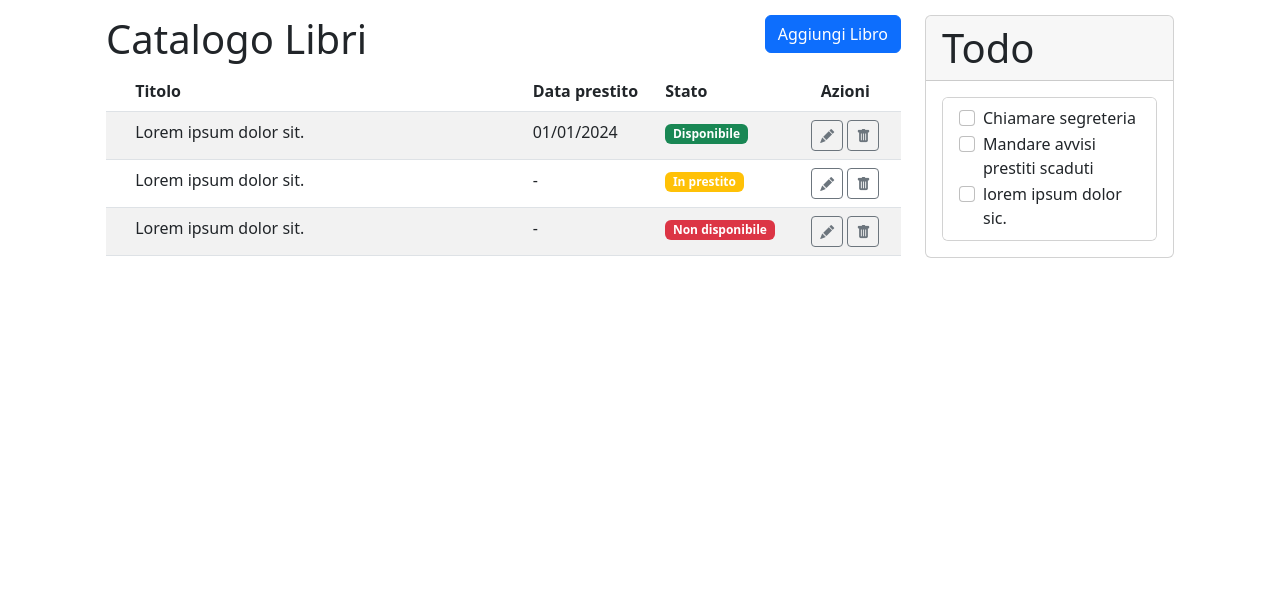
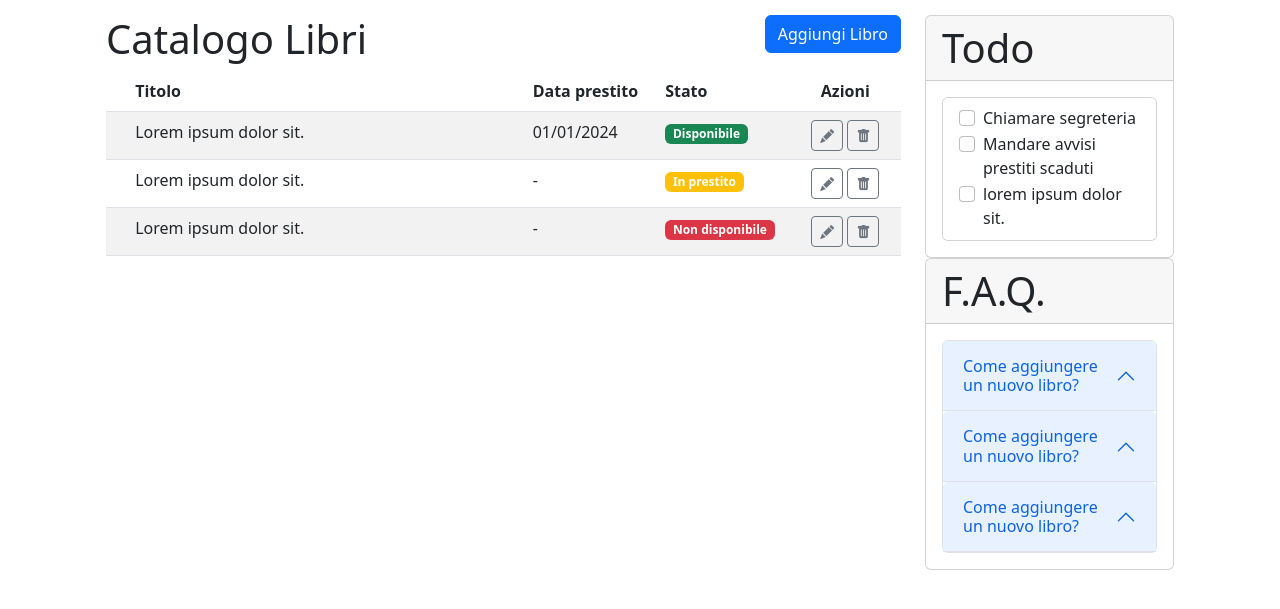
Before and after one commit to MarcoAurelioDeFelicis/html-css-bootstrap-dashboard, a plain HTML site: page index.html in a window 1280 px wide. Shown: the part 81-690 px from the top of the page. Drawn offline with nearby package versions, Linux system fonts and the light colour scheme.

Commit message:
ADD: fine scheda laterale e add commenti

```diff
--- a/index.html
+++ b/index.html
@@ -8,6 +8,7 @@
     <link rel="stylesheet" href="https://cdn.jsdelivr.net/npm/bootstrap-icons@1.3.0/font/bootstrap-icons.css">
   </head>
   <body>
+    <!-- NAVBAR -->
     <header>
         <!-- HEADER -->
         <nav class="navbar navbar-expand-lg navbar-dark bg-dark">
@@ -44,10 +45,11 @@
     </header>
     <!-- /HEADER -->
 
+    <!-- CARDS -->
     <!-- MAIN -->
     <main class="container-md">
         <div class="row column-gap-2 p-4">
-            <!-- aera principale -->
+            <!-- MAIN AREA -->
             <div class="col-lg-9">
                 <div class="row">
                     <div class="col">
@@ -57,7 +59,7 @@
                         <button class="col btn btn-primary">Aggiungi Libro</button>
                     </div>
                 </div>
-                <!-- TABELLA CATALOGO LIBRI -->
+                <!-- TABLE BOOCK -->
                 <div>
                     <table class="table table-striped table-hover">
                         <thead>
@@ -107,9 +109,13 @@
                     </table>
                 </div>
             </div>
+
+            <!-- SPACE -->
             <div class="col-lg">
                 <div class="mb-4">
-                    <!-- todo list -->
+                    <!-- /SPACE -->
+
+                    <!-- TODO LIST-->
                     <div class="card">
                         <div class="card-header display-6">Todo</div>
                         <div class="card-body">
@@ -135,7 +141,7 @@
                                             <input class="form-check-input" type="checkbox" value=""
                                                 id="flexCheckDefault">
                                             <label class="form-check-label" for="flexCheckDefault">
-                                                lorem ipsum dolor sic.
+                                                lorem ipsum dolor sit.
                                             </label>
                                         </div>
 
@@ -145,10 +151,45 @@
                             </div>
                         </div>
                     </div>
+                    <!-- /TODO LIST -->
+
+                    <!-- FAQ -->
+                    <div class="card">
+                        <div class="card-header display-6">F.A.Q.</div>
+                        <div class="card-body">
+                            <div class="accordion" id="accordionExample">
+                                <div class="accordion-item">
+                                    <h2 class="accordion-header">
+                                        <button class="accordion-button" type="button" data-bs-toggle="collapse"
+                                            data-bs-target="#collapseOne" aria-expanded="true"
+                                            aria-controls="collapseOne">
+                                            Come aggiungere un nuovo libro?
+                                        </button>
+                                    </h2>
+                                    <h2 class="accordion-header">
+                                        <button class="accordion-button" type="button" data-bs-toggle="collapse"
+                                            data-bs-target="#collapseOne" aria-expanded="true"
+                                            aria-controls="collapseOne">
+                                            Come aggiungere un nuovo libro?
+                                        </button>
+                                    </h2>
+                                    <h2 class="accordion-header">
+                                        <button class="accordion-button" type="button" data-bs-toggle="collapse"
+                                            data-bs-target="#collapseOne" aria-expanded="true"
+                                            aria-controls="collapseOne">
+                                            Come aggiungere un nuovo libro?
+                                        </button>
+                                    </h2>
+                                </div>
+                            </div>
+                        </div>
+                    </div>
+                    <!-- /FAQ -->
                 </div>
             </div>
         </div>
     </main>
+    <!-- /MAIN -->
 
     <!-- questo deve stare in fondo al body -->
     <script src="https://cdn.jsdelivr.net/npm/bootstrap@5.2.3/dist/js/bootstrap.bundle.min.js" integrity="sha384-kenU1KFdBIe4zVF0s0G1M5b4hcpxyD9F7jL+jjXkk+Q2h455rYXK/7HAuoJl+0I4" crossorigin="anonymous"></script>
```
